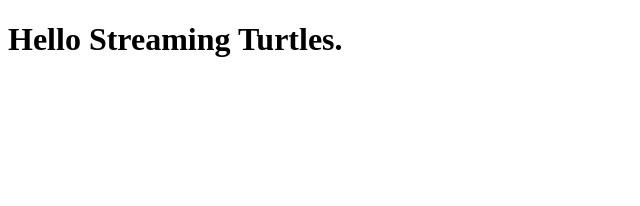
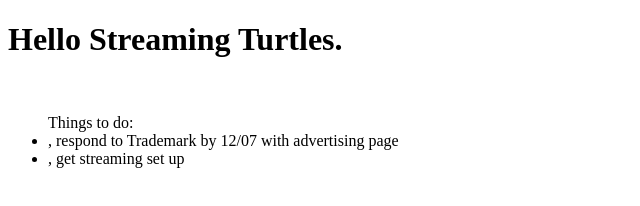
Before and after one commit to petermipps/website, a plain HTML site: page index.html in a window 1280 px wide. Shown: the whole page, without its empty margins (0-640 px from the left). Drawn offline with Linux system fonts and the light colour scheme.

Commit message:
Added some ul>li tags

```diff
--- a/index.html
+++ b/index.html
@@ -6,7 +6,12 @@
 </head>
 <body>
 
-	<h1>Hello Streaming Turtles.</h1>
+	<h1>Hello Streaming Turtles.</h1><br>
+
+	<ul>Things to do:
+		<li>, respond to Trademark by 12/07 with advertising page</li>
+		<li>, get streaming set up</li>
+	</ul>
 
 
 
```
